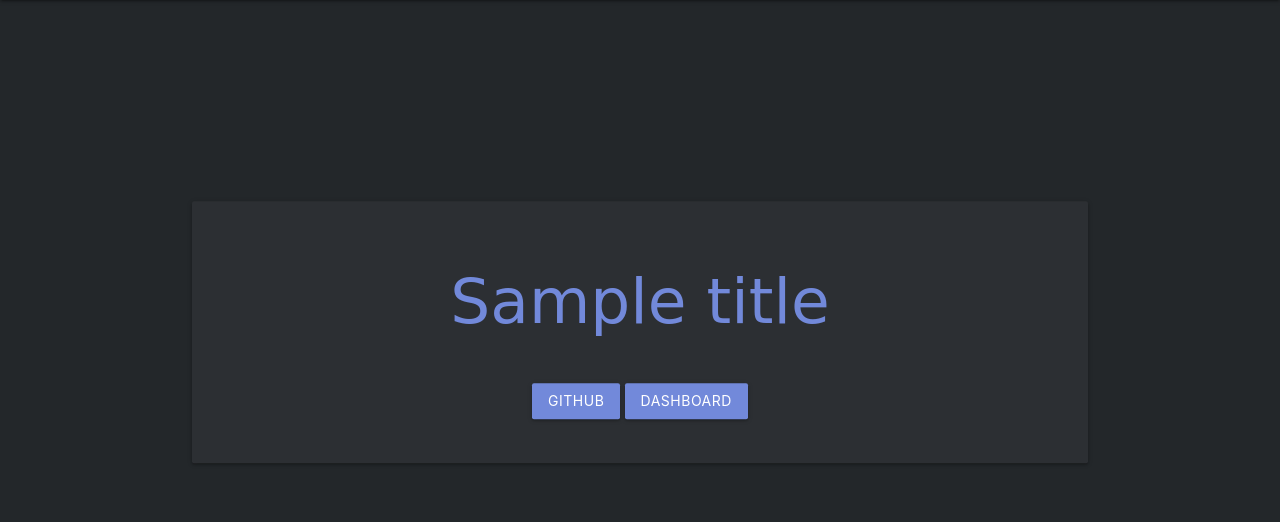
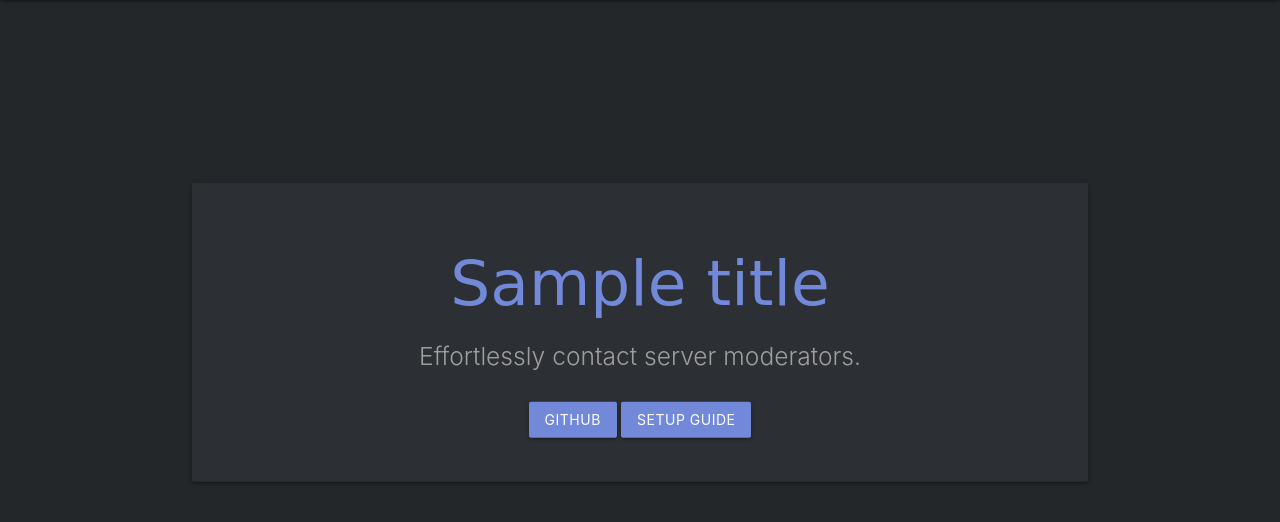
Before and after one commit to kyb3r/modmail-api, a Python web app: template templates/index.html in a window 1280 px wide. Shown: the part 64-586 px from the top of the page. Run offline with Jinja, Linux system fonts and the light colour scheme; the template is opened without the code that fills it: most values are stand-ins (such as "Sample title", 1, 10 or a date in 2020); some libraries are stand-ins or nearby versions; some web fonts are replaced.

Commit message:
Add google analytics and setup guide

```diff
--- a/templates/base.html
+++ b/templates/base.html
@@ -13,6 +13,15 @@
 		<link href="/static/css/style.css" type="text/css" rel="stylesheet" media="screen,projection" />
 		<link href="/static/css/animate.min.css" type="text/css" rel="stylesheet" media="screen,projection" />
         <link href="https://fonts.googleapis.com/css?family=Bowlby+One+SC" rel="stylesheet">
+        <!-- Global site tag (gtag.js) - Google Analytics -->
+        <script async src="https://www.googletagmanager.com/gtag/js?id=UA-131896305-1"></script>
+        <script>
+        window.dataLayer = window.dataLayer || [];
+        function gtag(){dataLayer.push(arguments);}
+        gtag('js', new Date());
+
+        gtag('config', 'UA-131896305-1');
+        </script>
 	</head>
 
 	<body>
--- a/templates/index.html
+++ b/templates/index.html
@@ -6,11 +6,12 @@
 <div class="vertical-align-middle center container">
     <div class="card-panel hoverable" id='main-card'>
         <h1 class="animated jackInTheBox header" id='dashbots'>{{ title }}</h1>
-        <h5 class="header col s12 light grey-text">{{ message }}</h5>
+        <h5 class="header col s12 light grey-text">Effortlessly contact server moderators.</h5>
         <br>
         <div class="row center">
             <a href="https://github.com/kyb3r/modmail" class="btn waves-effect my-button">Github</a>
-            <a href="http://dashboard.{{ config.DOMAIN }}" class="btn waves-effect my-button">Dashboard</a>
+            <a href="https://youtu.be/TH_1QfKUl_k" class="btn waves-effect my-button">Setup guide</a>
+            <!-- <a href="https://youtu.be/TH_1QfKUl_k" class="btn waves-effect my-button">Patreon</a> -->
             <br>
         </div>
     </div>
```
